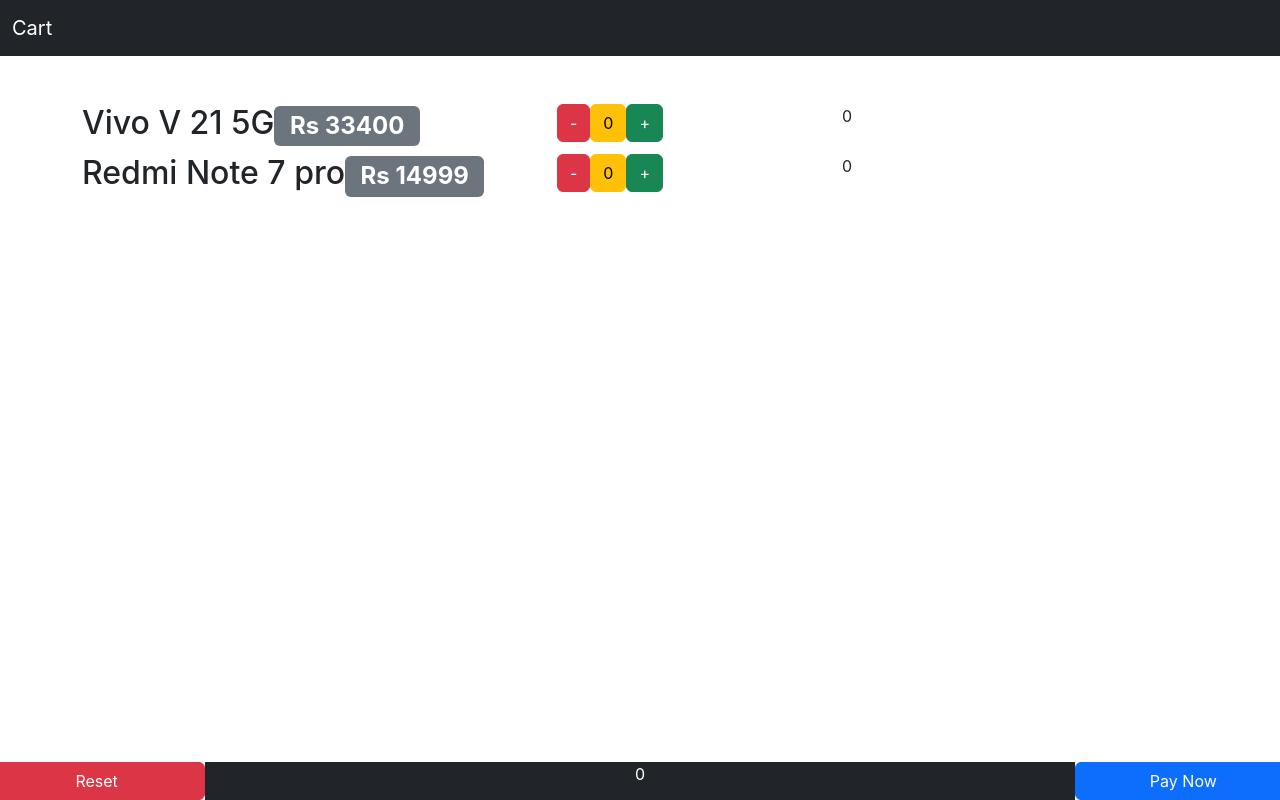
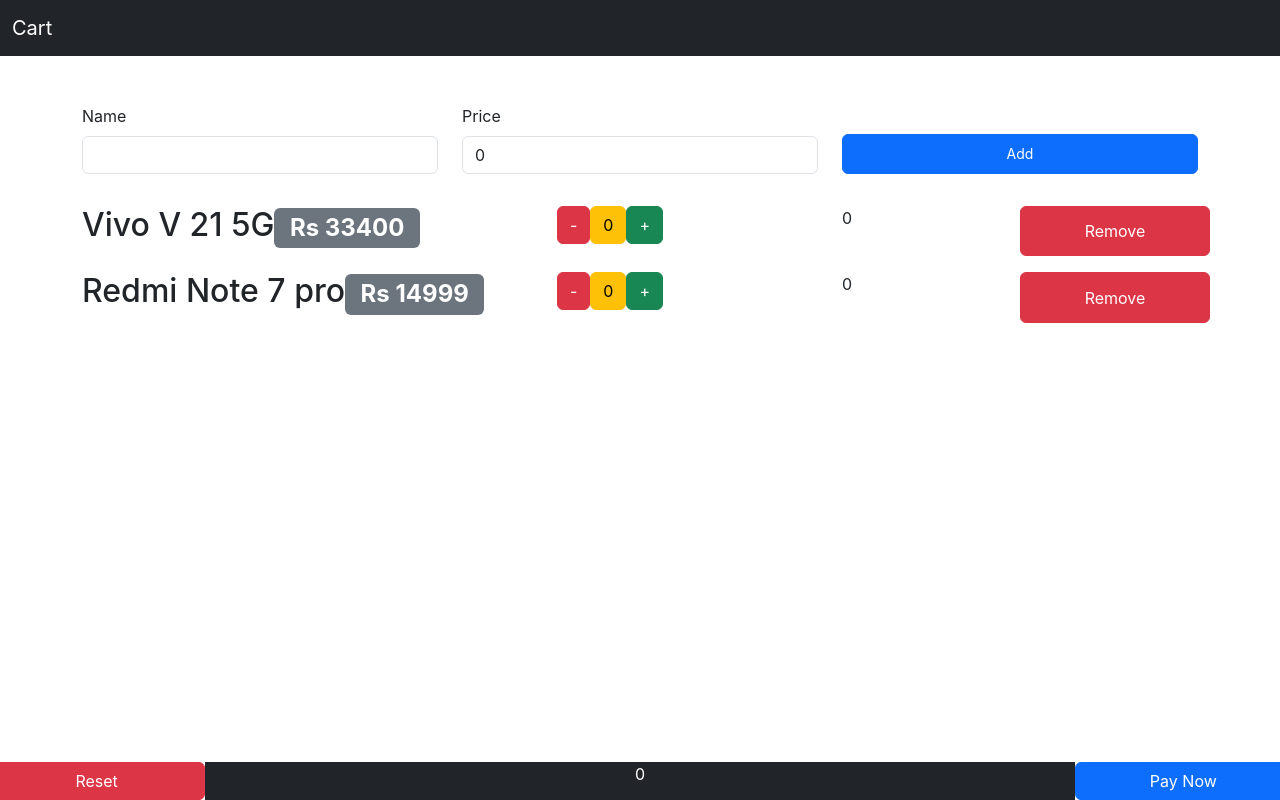
Before and after one commit to raushankumar311/React-js-tutorial, a React (Create React App) app in the folder cart/: page / in a window 1280 px wide. Built offline with nearby package versions, Linux system fonts and the light colour scheme.

Commit message:
Cart page completed

```diff
--- a/cart/src/App.css
+++ b/cart/src/App.css
@@ -36,3 +36,11 @@
     transform: rotate(360deg);
   }
 }
+
+.custom-btn-height {
+  padding: 4px 8px; /* Adjust padding to reduce height */
+  font-size: 14px;  /* Adjust font size if needed */
+  line-height: 1.2; /* Adjust line height for better alignment */
+  height: 40px;     /* Set a specific height if needed */
+  width: 100%;
+}
--- a/cart/src/App.js
+++ b/cart/src/App.js
@@ -4,6 +4,7 @@
 import Navbar from "./components/Navbar";
 import ProductList from "./components/ProductList";
 import Footer from "./components/Footer";
+import AddItem from "./components/AddItem";
 
 function App() {
   const products = [
@@ -46,23 +47,44 @@
   const resetQuantity = () => {
     let newProductList = [...productList];
     newProductList.map((products) => {
-    products.quantity = 0
-  })
+      products.quantity = 0;
+    });
     setProductList(newProductList);
     setTotalAmount(0);
+  };
+
+  const removeItem = (index) => {
+    let newProductList = [...productList];
+    let newTotalAmount = totalAmount;
+    newTotalAmount -= newProductList[index].quantity * newProductList[index].price;
+    newProductList.splice(index, 1);
+    setProductList(newProductList);
+    setTotalAmount(newTotalAmount);
+  };
+
+  const addItem = (name, price) => {
+    let newProductList = [...productList];
+    newProductList.push({
+      price:price,
+      name:name,
+      quantity:0
+    });
+    setProductList(newProductList);
   }
 
   return (
     <>
       <Navbar />
       <main className="container mt-5">
+        <AddItem addItem={addItem}/>
         <ProductList
           productList={productList}
           incrementQuantity={incrementQuantity}
           decrementQuantity={decrementQuantity}
+          removeItem={removeItem}
         />
       </main>
-      <Footer totalAmount={totalAmount} resetQuantity={resetQuantity}/>
+      <Footer totalAmount={totalAmount} resetQuantity={resetQuantity} />
     </>
   );
 }
--- /dev/null
+++ b/cart/src/components/AddItem.js
@@ -0,0 +1,64 @@
+import React from "react";
+
+class AddItem extends React.Component {
+  constructor(props) {
+    super(props);
+    this.state = {
+      productName: "",
+      productPrice: 0,
+    };
+  }
+  render() {
+    return (
+      <form
+        className="row"
+        onSubmit={(e) => {
+          e.preventDefault();
+          this.props.addItem(this.state.productName, Number(this.state.productPrice));
+        }}
+      >
+        <div className="mb-3 col-4">
+          <label htmlFor="inputName" className="form-label">
+            Name
+          </label>
+          <input
+            type="text"
+            className="form-control"
+            id="inputName"
+            aria-describedby="name"
+            name="productName"
+            onChange={(e) => {
+              this.setState({ productName: e.currentTarget.value });
+            }}
+            value={this.state.productName}
+          />
+        </div>
+        <div className="mb-3 col-4">
+          <label htmlFor="inputPrice" className="form-label">
+            Price
+          </label>
+          <input
+            type="number"
+            className="form-control"
+            id="price"
+            name="productPrice"
+            onChange={(e) => {
+              this.setState({ productPrice: Number(e.currentTarget.value) });
+            }}
+            value={this.state.productPrice}
+          />
+        </div>
+        <div className="mb-3 col-4 d-flex align-items-end">
+          <button
+            type="submit"
+            className="btn btn-primary custom-btn-height btn-block"
+          >
+            Add
+          </button>
+        </div>
+      </form>
+    );
+  }
+}
+
+export default AddItem;
--- a/cart/src/components/Product.js
+++ b/cart/src/components/Product.js
@@ -2,7 +2,7 @@
 
 export default function Product(props) {
   return (
-    <div className="row">
+    <div className="row mt-3">
       <div className="col-5">
         <h2>
           {props.product.name}
@@ -35,6 +35,9 @@
       <div className="col-2">
         {props.product.quantity * props.product.price}
       </div>
+      <button className="col-2 btn btn-danger" onClick={() => {props.removeItem(props.index)}}>
+          Remove
+      </button>
     </div>
   );
 }
--- a/cart/src/components/ProductList.js
+++ b/cart/src/components/ProductList.js
@@ -2,13 +2,11 @@
 import Product from "./Product";
 
 export default function ProductList(props) {
-  return props.productList.map((product, i) => {
-    return (
-      <Product
-        product={product}
-        key={i}
-        incrementQuantity={props.incrementQuantity} index={i} decrementQuantity={props.decrementQuantity}
-      />
-    );
-  });
+  return (
+    props.productList.length > 0 ?
+    props.productList.map((product, i) => {
+    return <Product product={product} key={i} incrementQuantity={props.incrementQuantity} index={i}  decrementQuantity={props.decrementQuantity} removeItem={props.removeItem} />;
+    })
+    : <h1>No products exists in the cart.</h1>
+  )
 }
```
Lines whose indentation alone changed are shown as unchanged.
